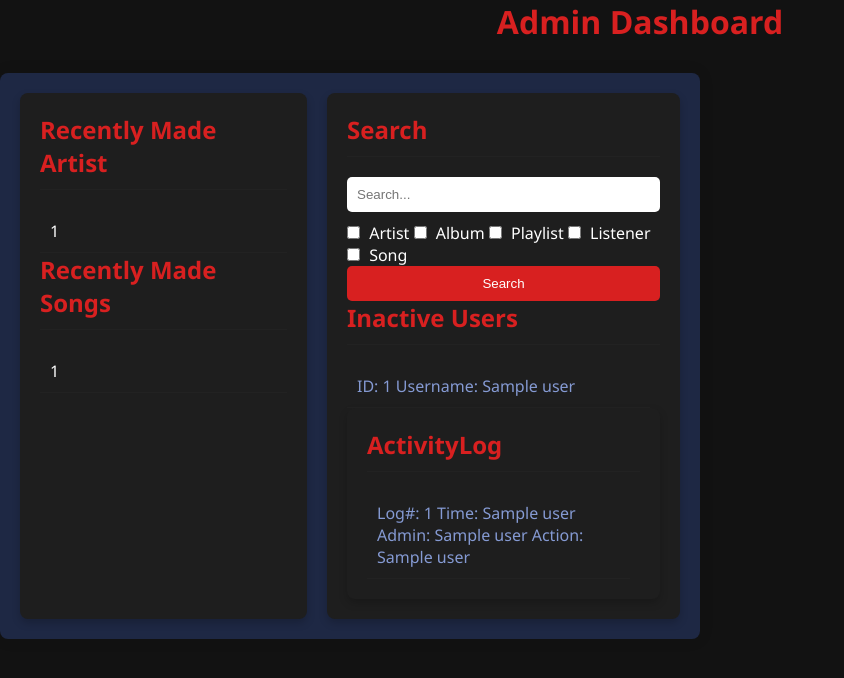
After one commit to tylerzist1023/COSC-3380-Project, a Flask app: template templates/admin.html in a window 1280 px wide. The commit adds this page. Shown: the top 678 px of the page, without its empty margins (0-844 px from the left). Run offline with Flask 3, Linux system fonts and the light colour scheme; the template is opened without the code that fills it: most values are stand-ins (such as "Sample title", 1, 10 or a date in 2020); parts of the project's set-up code (start-up, migrations or seed data) failed here and were passed over.

Commit message:
Admin panel and search

```diff
--- a/coogmusic.py
+++ b/coogmusic.py
@@ -31,6 +31,132 @@ app.config['UPLOAD_FOLDER'] = 'uploads'
 app.config['ALLOWED_EXTENSIONS'] = {'mp3', 'wav'}
 
 mime_detector = magic.Magic()
+
+def search_database(query, filters):
+    results = {}
+
+    if len(filters) == 0:
+        filters.extend(['artist','album','song'])
+
+    # Connect to the database
+    with get_conn() as conn, conn.cursor() as cursor:
+
+        like_pattern = f'%{query}%'
+
+        if 'artist' in filters:
+            artist_query = 'SELECT ArtistName, CreationStamp FROM Artist WHERE ArtistName LIKE %s ORDER BY CreationStamp;'
+            cursor.execute(artist_query, (like_pattern,))
+            results['artists'] = cursor.fetchall()
+
+        if 'album' in filters:
+            album_query = 'SELECT AlbumName FROM Album WHERE AlbumName LIKE %s  ORDER BY AlbumName ;'
+            cursor.execute(album_query, (like_pattern,))
+            results['albums'] = cursor.fetchall()
+
+        if 'playlist' in filters:
+            playlist_query = 'SELECT PlaylistName FROM Playlist WHERE PlaylistName LIKE %s ORDER BY PlaylistName ;'
+            cursor.execute(playlist_query, (like_pattern,))
+            results['playlists'] = cursor.fetchall()
+
+        if 'listener' in filters:
+            listener_query = 'SELECT Fname,Lname FROM Listener WHERE Fname LIKE %s or Fname LIKE %s ORDER BY Fname;'
+            cursor.execute(listener_query, (like_pattern,like_pattern))
+            results['listeners'] = cursor.fetchall()
+
+        if 'song' in filters:
+            song_query = 'SELECT Name FROM Song WHERE Name LIKE %s ORDER BY Name;'
+            cursor.execute(song_query, (like_pattern,))
+            results['songs'] = cursor.fetchall()
+
+    return results
+
+def fetch_logs():
+    #query = 'INSERT INTO Listener (Fname, Lname, Email, DOB, Username, Password, Pnumber, ProfilePic, Bio) VALUES (%s,%s,%s,%s,%s,%s,%s,%s,%s)'
+    query = 'SELECT LogID, AdminTimeStamp, LoginID, ActionMessage FROM AdminLog ORDER BY AdminTimeStamp DESC;'
+
+
+    with get_conn() as conn, conn.cursor() as cursor:
+        #cursor.execute(query, vals)
+        cursor.execute(query)
+        result = cursor.fetchall()
+        conn.commit()
+    #print(result)
+    return result
+def fetch_inactive_users():
+
+    #query = 'INSERT INTO Listener (Fname, Lname, Email, DOB, Username, Password, Pnumber, ProfilePic, Bio) VALUES (%s,%s,%s,%s,%s,%s,%s,%s,%s)'
+    #query = 'SELECT  L.UserID, L.Username, SP.ProblemMessage FROM ServerProblems AS SP JOIN Listener AS L ON CAST(SUBSTRING_INDEX(SUBSTRING_INDEX(SP.ProblemMessage, ' ', 4), ' ', -1) AS UNSIGNED) = L.UserID WHERE SP.ProblemMessage LIKE "Listener with ID%has a server problem";'
+    query = """
+SELECT
+    L.UserID,
+    L.Username,
+    SP.ProblemMessage
+FROM
+    ServerProblems AS SP
+JOIN
+    Listener AS L
+    ON CAST(
+        SUBSTRING_INDEX(
+            SUBSTRING_INDEX(SP.ProblemMessage, ' ', 4),
+            ' ',
+            -1
+        ) AS UNSIGNED
+    ) = L.UserID
+WHERE
+    SP.ProblemMessage LIKE 'Listener with ID%% has not accessed for more than 10 days';
+"""
+
+# Note: The '%' in the LIKE clause is escaped as '%%' because in Python string formatting, '%' acts as a special character.
+
+    with get_conn() as conn, conn.cursor() as cursor:
+        #cursor.execute(query, vals)
+        cursor.execute(query)
+        result = cursor.fetchall()
+        conn.commit()
+    #print(result)
+    #print(result)
+    return result
+def fetch_top_artists():
+    #query = 'INSERT INTO Listener (Fname, Lname, Email, DOB, Username, Password, Pnumber, ProfilePic, Bio) VALUES (%s,%s,%s,%s,%s,%s,%s,%s,%s)'
+    query = 'SELECT ArtistName, CreationStamp  FROM Artist  ORDER BY CreationStamp DESC LIMIT 5;'
+
+    with get_conn() as conn, conn.cursor() as cursor:
+        #cursor.execute(query, vals)
+        cursor.execute(query)
+        result = cursor.fetchall()
+        #conn.commit()
+   # print(result)
+    return result
+def fetch_top_songs():
+    #query = 'INSERT INTO Listener (Fname, Lname, Email, DOB, Username, Password, Pnumber, ProfilePic, Bio) VALUES (%s,%s,%s,%s,%s,%s,%s,%s,%s)'
+    query = 'SELECT Name, CreationTimestamp  FROM Song ORDER BY CreationTimestamp DESC LIMIT 5;'
+
+    with get_conn() as conn, conn.cursor() as cursor:
+        #cursor.execute(query, vals)
+        cursor.execute(query)
+        result = cursor.fetchall()
+        #conn.commit()
+    print(result)
+    return result
+
+@app.route('/search', methods=['GET'])
+def search():
+    query = request.args.get('query', '')
+    filters = request.args.getlist('filters')
+    print(query,filters)
+
+    results = search_database(query, filters) # Replace with your actual function to search in your database
+    return render_template('search_results.html', query=query, filters=filters, results=results)
+
+def get_admin():
+    #loggedin(loginID)
+    #admin logins there needs to be an insertion into admin log
+    #admin logs out there needs to be an insertion into admin log
+    top_artists = fetch_top_artists() # Replace with your actual function
+    top_songs = fetch_top_songs() # Replace with your actual function
+    logs = fetch_logs() # Replace with your actual function
+    inactive_users = fetch_inactive_users() # Replace with your actual function
+    return render_template('admin.html', top_artists=top_artists, top_songs=top_songs, logs=logs, inactive_users=inactive_users)
 
 def get_role(fs):
     if 'logged_in' in fs and fs['logged_in'] and 'role' in fs:
@@ -204,6 +330,8 @@ def index():
         return get_listener()
     if get_role(session) == 'artist':
         return get_artist()
+    if get_role(session) == 'admin':
+        return get_admin()
     return render_template('index.html')
 
 @app.route('/profile', methods=['GET'])
@@ -263,7 +391,7 @@ def post_login():
     elif role == 'artist':
         query = 'select * from Artist where Username=%s and Password=%s'
         vals = (request.form['username'], request.form['password'])
-    elif role == 'artist':
+    elif role == 'admin':
         query = 'select * from Admin where Username=%s and Password=%s'
         vals = (request.form['username'], request.form['password'])
     else:
--- /dev/null
+++ b/templates/admin.html
@@ -0,0 +1,185 @@
+{% extends 'base 1.html' %}
+{% block title %}Admin Page{% endblock %}
+{% block head %}
+{{ super() }}
+<style>
+    :root {
+        --background-color: #121212;
+        --primary-text-color: #ffffff;
+        --secondary-text-color: #bbbbbb;
+        --accent-color: #d82020;
+        --divider-color: #222222;
+    }
+
+    body {
+        background-color: var(--background-color);
+        color: var(--primary-text-color);
+        font-family: 'Segoe UI', Tahoma, Geneva, Verdana, sans-serif;
+    }
+
+    .container {
+        display: flex;
+        flex-wrap: wrap;
+        gap: 20px;
+        padding: 20px;
+    }
+
+    .side-panel, .middle-panel {
+        background: #1e1e1e;
+        padding: 20px;
+        border-radius: 8px;
+        box-shadow: 0 4px 8px rgba(0, 0, 0, 0.2);
+    }
+
+    .side-panel {
+        flex: 1 1 30%;
+    }
+
+    .middle-panel {
+        flex: 1 1 40%;
+    }
+
+    .admin-header {
+        text-align: center;
+        margin-bottom: 30px;
+    }
+
+    h1 {
+        color: var(--accent-color);
+    }
+
+    h2 {
+        border-bottom: 1px solid var(--divider-color);
+        padding-bottom: 10px;
+        margin-bottom: 20px;
+        color: var(--accent-color);
+    }
+
+    ul {
+        list-style: none;
+        padding: 0;
+    }
+
+    li {
+        padding: 10px;
+        border-bottom: 1px solid var(--divider-color);
+    }
+
+    li:hover {
+        background-color: var(--divider-color);
+    }
+
+    input[type="text"] {
+        width: 100%;
+        padding: 10px;
+        margin-bottom: 10px;
+        border-radius: 5px;
+        border: none;
+        background-color: #ffffff;
+        color: var(--secondary-text-color);
+    }
+
+    input[type="submit"] {
+        width: 100%;
+        padding: 10px;
+        border: none;
+        border-radius: 5px;
+        color: var(--primary-text-color);
+        background-color: var(--accent-color);
+        cursor: pointer;
+    }
+
+    input[type="submit"]:hover {
+        background-color: #3a070e;
+    }
+
+    .scroll-box {
+        max-height: 200px;
+        overflow-y: auto;
+        padding-right: 10px;
+    }
+
+    .scroll-box p {
+        padding: 10px;
+        border-bottom: 1px solid var(--divider-color);
+    }
+
+    input[type="checkbox"] {
+        margin-right: 5px;
+    }
+
+    /* Media query for responsiveness */
+    @media (max-width: 768px) {
+        .container {
+            flex-direction: column;
+        }
+
+        .side-panel, .middle-panel {
+            flex: 1 1 auto;
+        }
+    }
+</style>
+{% endblock %}
+{% block body %}
+
+<div class="admin-header">
+    <h1>Admin Dashboard</h1>
+</div>
+
+
+
+<div class="container">
+
+    <div class="side-panel">
+        <h2>Recently Made Artist</h2>
+        <ul>
+            {% for artist in top_artists %}
+            <li>{{ artist[0]}}</li>
+            {% endfor %}
+        </ul>
+
+        <h2>Recently Made Songs</h2>
+        <ul>
+            {% for song in top_songs %}
+            <li>{{ song[0]}}</li>
+            {% endfor %}
+        </ul>
+    </div>
+
+    <div class="middle-panel">
+        <h2>Search</h2>
+        <form action="/search" method="get">
+            <input type="text" name="query" placeholder="Search...">
+
+            <!-- Checkboxes for filters -->
+            <div>
+                <input type="checkbox" name="filters" value="artist"> Artist
+                <input type="checkbox" name="filters" value="album"> Album
+                <input type="checkbox" name="filters" value="playlist"> Playlist
+                <input type="checkbox" name="filters" value="listener"> Listener
+                <input type="checkbox" name="filters" value="song"> Song
+            </div>
+
+            <input type="submit" value="Search">
+        </form>
+
+        <h2>Inactive Users </h2>
+        <div class="scroll-box">
+            {% for user in inactive_users %}
+                <p>ID: {{ user[0] }} Username: {{user[1]}}</p>  <!-- assuming the user object has a 'name' attribute -->
+            {% endfor %}
+        </div>
+        <!-- ... Rest of your code ... -->
+
+
+    <div class="side-panel">
+        <h2>ActivityLog </h2>
+        <div class="scroll-box">
+            {% for user in logs%}
+                <p>Log#: {{ user[0] }} Time: {{user[1]}} Admin: {{user[2]}} Action: {{user[3]}} </p>  <!-- assuming the user object has a 'name' attribute -->
+            {% endfor %}
+        </div>
+
+</div>
+
+{% endblock %}
--- /dev/null
+++ b/templates/base 1.html
@@ -0,0 +1,15 @@
+<!DOCTYPE html>
+<html lang="en">
+<head>
+    <meta charset="UTF-8">
+    <meta name="viewport" content="width=device-width, initial-scale=1.0">
+    <link href="https://fonts.googleapis.com/css2?family=Montserrat:ital,wght@0,100;0,200;0,300;0,400;0,500;0,600;0,700;0,800;0,900;1,100;1,200;1,300;1,400;1,500;1,600;1,700;1,800;1,900&family=Poppins:wght@100;200&display=swap" rel="stylesheet">
+    <link href="https://fonts.googleapis.com/css2?family=Orbitron:wght@400;500;600;700;800;900&display=swap" rel="stylesheet">
+    <link rel="stylesheet" href="{{ url_for('static', filename='styles.css') }}">
+    <title>{% block title %}{% endblock %}</title>
+    {% block head %}{% endblock %}
+</head>
+<body>
+    {% block body %}{% endblock %}
+</body>
+</html>
--- a/templates/profile_listener.html
+++ b/templates/profile_listener.html
@@ -12,10 +12,8 @@
         <a href="/edit"><h4>Edit Profile</h4></a>
     </div>
 
-    <div class="song_list">
+    <!-- <div class="song_list">
         <h2>Top artist this month</h2>
-        <!-- Container to hold the song image, name, and artist name. Replace direct paths with actual database information.
-            Need to make a loop to create for however many we want to display. Instead of making each ourselves.-->
         <div class="list">
             <div class="artist_item">
                 <a><img src="{{url_for('static', filename='Cockatiel-2.jpg')}}" alt="song name"></a>
@@ -36,7 +34,7 @@
             </div>
         </div>
         <hr>
-    </div>
+    </div> -->
 
     <div class="song_list">
         <h2>Playlists</h2>
```
Also changed, not shown: templates/base_artist.html (+4 -4 lines), templates/base_listener.html (+4 -4 lines), templates/search_results.html (added, +129 -0 lines).
